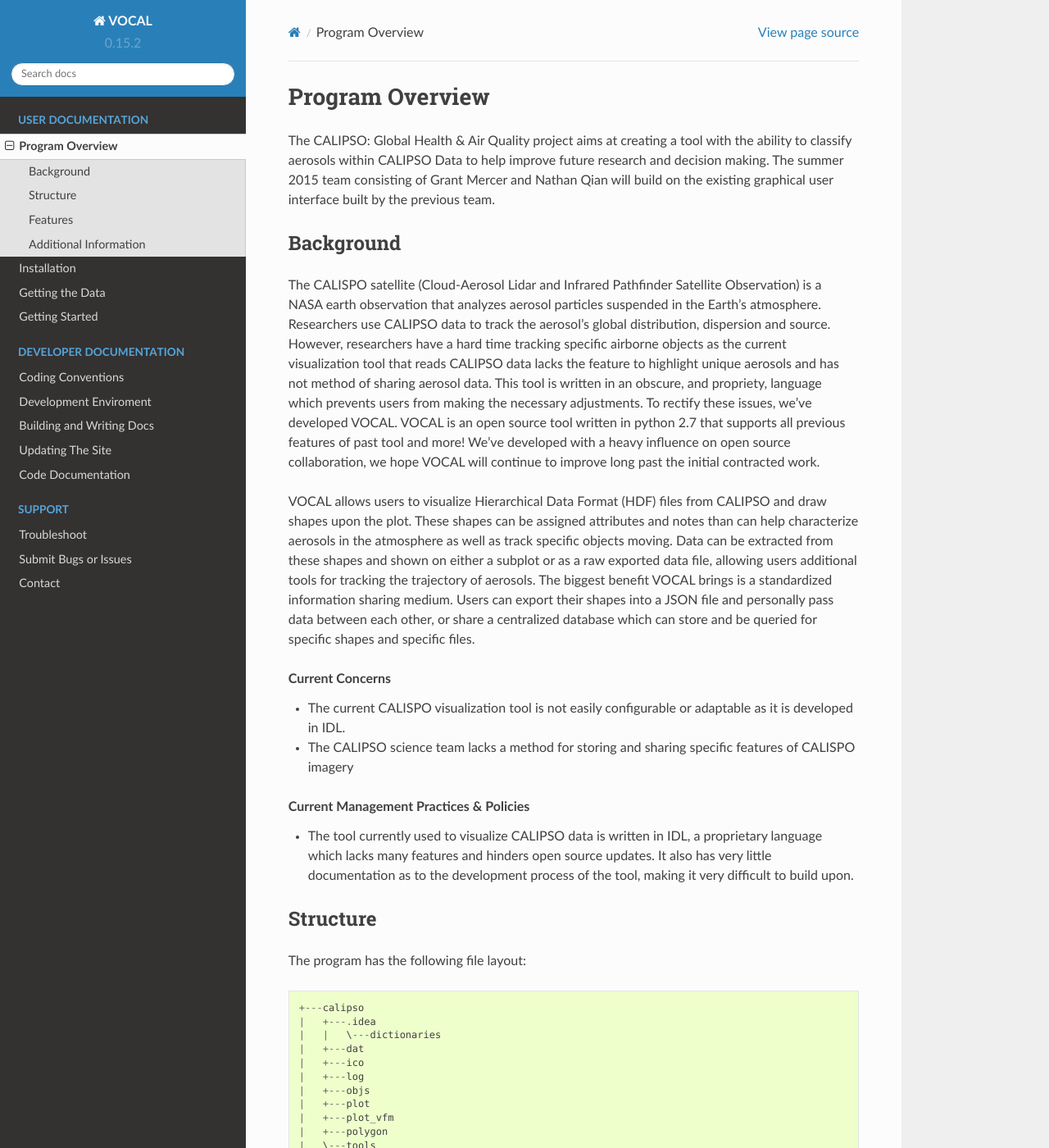
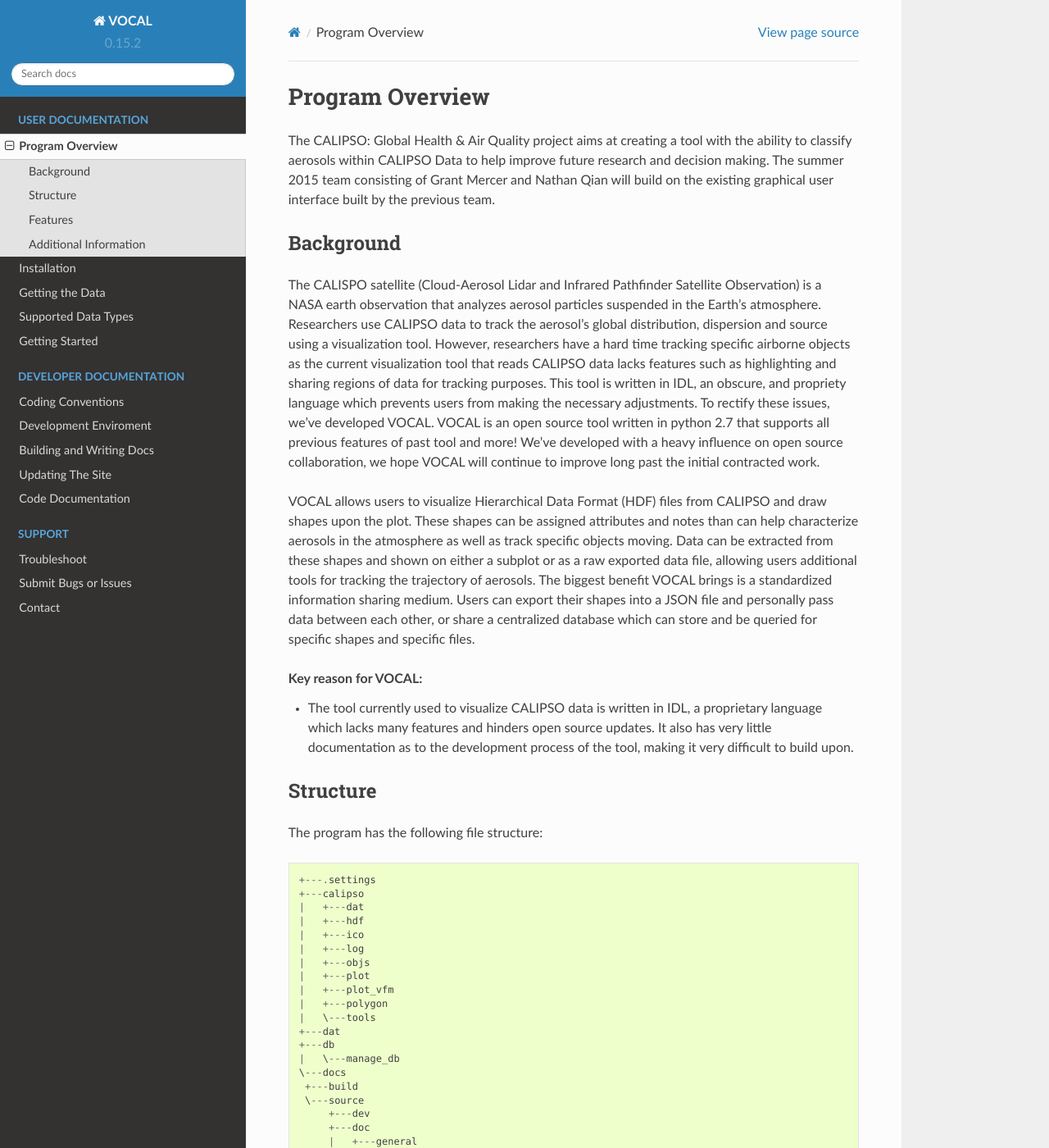
Before and after one commit to NASA-DEVELOP/VOCAL, a Sphinx documentation site: the page built from docs/source/overview.rst, in a window 1280 px wide and 1400 px high. Shown: the whole window at 82% size. Built offline with Sphinx 7.4.7 and the Read the Docs theme 2.0.0, drawn with Linux system fonts in a browser that asks for light colours; some of the changed text lies outside the part shown.

Commit message:
Updated doc website

```diff
--- a/docs/source/index.rst
+++ b/docs/source/index.rst
@@ -18,6 +18,7 @@
    overview
    installation
    gettingdata
+   supporteddata
    tutorial
 
 .. toctree::
--- a/docs/source/overview.rst
+++ b/docs/source/overview.rst
@@ -10,10 +10,10 @@
 
 The CALISPO satellite (Cloud-Aerosol Lidar and Infrared Pathfinder Satellite Observation) is a NASA
 earth observation that analyzes aerosol particles suspended in the Earth's atmosphere. Researchers use
-CALIPSO data to track the aerosol's global distribution, dispersion and source. However, researchers
-have a hard time tracking specific airborne objects as the current visualization tool that reads CALIPSO
-data lacks the feature to highlight unique aerosols and has not method of sharing aerosol data. This tool
-is written in an obscure, and propriety, language which prevents users from making the necessary adjustments. To
+CALIPSO data to track the aerosol's global distribution, dispersion and source using a visualization tool. However,
+researchers have a hard time tracking specific airborne objects as the current visualization tool that reads CALIPSO
+data lacks features such as highlighting and sharing regions of data for tracking purposes. This tool is written in
+IDL, an obscure, and propriety language which prevents users from making the necessary adjustments. To
 rectify these issues, we've developed VOCAL. VOCAL is an open source tool written in python 2.7 that supports
 all previous features of past tool and more! We've developed with a heavy influence on open source collaboration,
 we hope VOCAL will continue to improve long past the initial contracted work.
@@ -26,12 +26,7 @@
 pass data between each other, or share a centralized database which can store and be queried for specific shapes and
 specific files.
 
-.. rubric:: Current Concerns
-
-* The current CALISPO visualization tool is not easily configurable or adaptable as it is developed in IDL.
-* The CALIPSO science team lacks a method for storing and sharing specific features of CALISPO imagery
-
-.. rubric:: Current Management Practices & Policies
+.. rubric:: Key reason for VOCAL:
 
 * The tool currently used to visualize CALIPSO data is written in IDL, a proprietary language which lacks many
   features and hinders open source updates. It also has very little documentation as to the development process of the
@@ -41,12 +36,12 @@
 Structure
 ----------------------------------------
 
-The program has the following file layout::
+The program has the following file structure::
 
+   +---.settings
    +---calipso
-   |   +---.idea
-   |   |   \---dictionaries
    |   +---dat
+   |   +---hdf
    |   +---ico
    |   +---log
    |   +---objs
@@ -58,16 +53,16 @@
    +---db
    |   \---manage_db
    \---docs
-       +---source
-           +---.idea
-           +---analytics
-           +---dev
-           +---doc
-           |   +---general
-           |   +---polygon
-           |   \---tools
-           +---trouble
-           \---_static
+    +---build
+    \---source
+        +---dev
+        +---doc
+        |   +---general
+        |   +---polygon
+        |   \---tools
+        +---trouble
+        +---_static
+        \---_templates
 
 
 ----------------------------------------
@@ -108,7 +103,7 @@
 * ``Home`` : return to the home view originally rendered
 * ``Properties``: view the properties of the shape
 * ``Attributes``: assign attributes and notes to the shape
-* ``Extract``: extract the shape data to a file
+* ``Extract``: extract the shape to a separate subplot
 * ``Draw Rect`` : draw a rectangle on the plot
 * ``Free Draw`` : connect vertices on the map to form a shape
 * ``Erase`` : erase a shape
```
Also changed, not shown: other parts of docs/source/overview.rst (+1 -1 lines), docs/source/supporteddata.rst (added, +19 -0 lines), docs/source/tutorial.rst (+21 -1 lines), docs/source/_static/csv_example.png (added), docs/source/_static/db_attr_cb.png (added), docs/source/_static/db_csv_rb.png (added), docs/source/_static/db_export.png (added), docs/source/_static/db_export_window.png (added), docs/source/_static/db_file_cb.png (added), docs/source/_static/db_searched.png, docs/source/_static/db_shape_imported.png, docs/source/_static/db_window.png, docs/source/_static/load_hdf.png, docs/source/_static/program.png, 2 more files.
